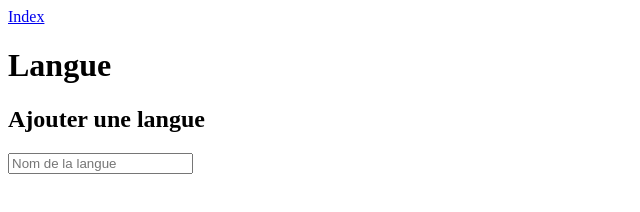
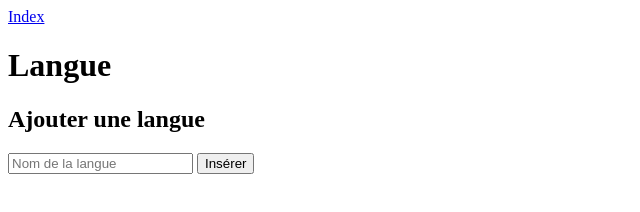
Before and after one commit to GaetanJago/WordGenerator-GUI, a plain HTML site: page views/admin/language.html in a window 1280 px wide. Shown: the whole page, without its empty margins (0-640 px from the left). Drawn offline with Linux system fonts and the light colour scheme.

Commit message:
file reorganization

```diff
--- a/admin/language.html
+++ b/views/admin/language.html
@@ -12,6 +12,10 @@
     </nav>
     <h1>Langue</h1>
     <h2>Ajouter une langue</h2>
-    <input type="text" name="" id="languageLabel" placeholder="Nom de la langue">
+    <form>
+        <input type="text" name="" id="languageLabel" placeholder="Nom de la langue">
+        <input type="submit" value="Insérer">
+    </form>
+
 </body>
 </html>
```
Also changed, not shown: scripts/admin/languages.js (added), views/admin/word.html (renamed from admin/word.html), views/admin/wordTranslated.html (renamed from admin/wordTranslated.html), views/index.html (renamed from index.html).
